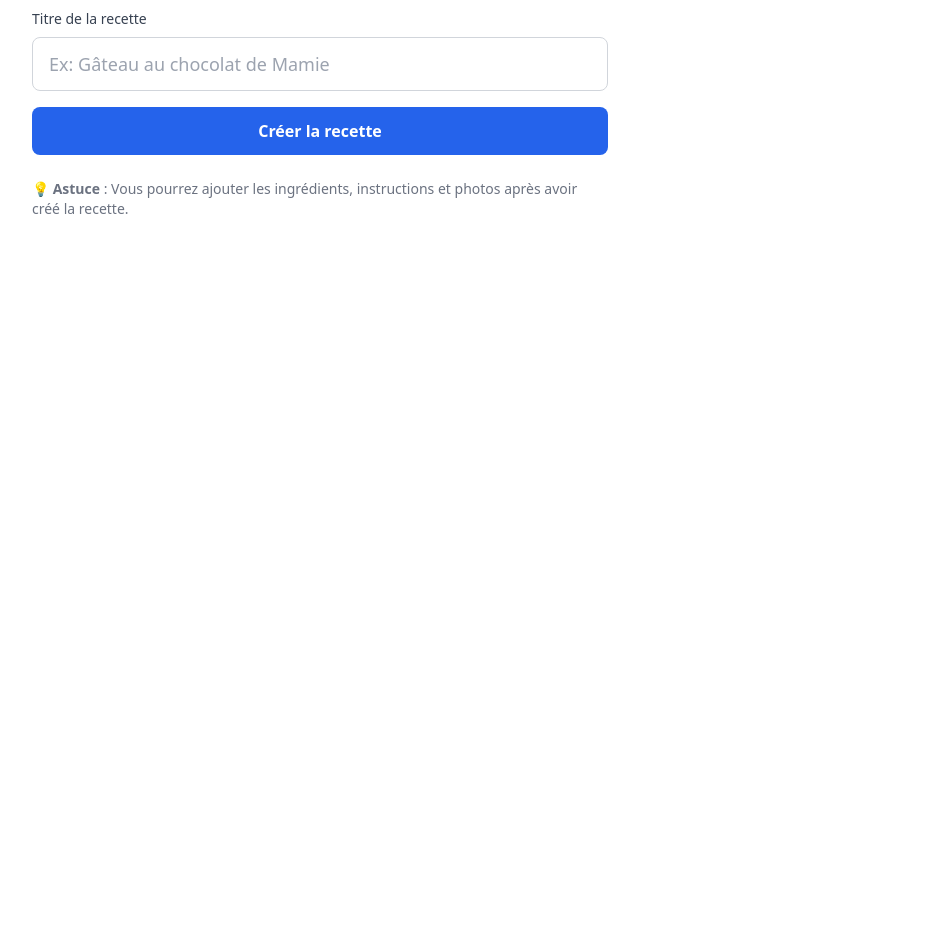
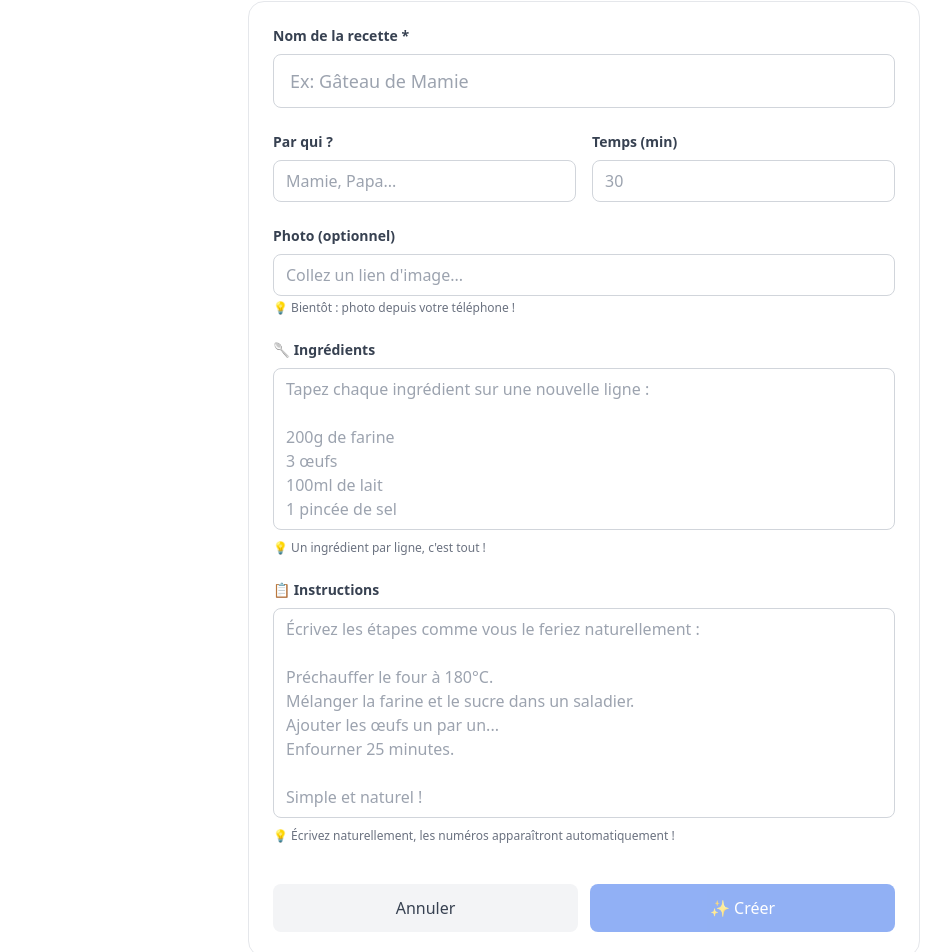
Before and after one commit to oliviertgpls-tech/Fdt-2, a Next.js app: page /add in a window 1280 px wide. Shown: the part 168-1120 px from the top of the page, without its empty margins (56-1007 px from the left). Before the commit the page ends 800 px from the top, so only its background shows below. Built offline with nearby package versions, Linux system fonts and the light colour scheme.

Commit message:
"Simplify add recipe form - ultra UX friendly"

```diff
--- a/app/(tabs)/add/page.tsx
+++ b/app/(tabs)/add/page.tsx
@@ -1,60 +1,218 @@
 "use client";
 
-import { useState, FormEvent } from "react";
+import { useState } from "react";
 import { useRouter } from "next/navigation";
 import { useRecipes } from "@/contexts/RecipesProvider";
+import type { Recipe } from "@/lib/types";
 
-export default function AddPage() {
+interface SimpleRecipeFormProps {
+  recipeId?: string; // Si présent, on édite
+}
+
+export default function SimpleRecipeForm({ recipeId }: SimpleRecipeFormProps) {
   const router = useRouter();
-  const { addRecipe } = useRecipes();
-  const [title, setTitle] = useState("");
+  const { recipes, addRecipe, updateRecipe } = useRecipes();
 
-  function onSubmit(e: FormEvent) {
-    e.preventDefault();
-    const t = title.trim();
-    if (!t) return;
+  // Recette existante si édition
+  const existingRecipe = recipeId ? recipes.find(r => r.id === recipeId) : null;
+  const isEditing = !!existingRecipe;
 
-    addRecipe(t);
-    setTitle("");
-    router.push("/(tabs)/recipes");
-  }
+  // État ultra-simple
+  const [title, setTitle] = useState(existingRecipe?.title || "");
+  const [author, setAuthor] = useState(existingRecipe?.author || "");
+  const [prepMinutes, setPrepMinutes] = useState(existingRecipe?.prepMinutes?.toString() || "");
+  const [ingredients, setIngredients] = useState(
+    existingRecipe?.ingredients.join("\n") || ""
+  );
+  const [steps, setSteps] = useState(existingRecipe?.steps || "");
+  const [imageUrl, setImageUrl] = useState(existingRecipe?.imageUrl || "");
+
+  const [isSaving, setIsSaving] = useState(false);
+
+  const handleSave = async () => {
+    if (!title.trim()) {
+      alert("Le titre est obligatoire !");
+      return;
+    }
+
+    setIsSaving(true);
+
+    try {
+      const recipeData: Omit<Recipe, 'id' | 'createdAt'> = {
+        title: title.trim(),
+        author: author.trim() || undefined,
+        prepMinutes: prepMinutes ? parseInt(prepMinutes) : undefined,
+        imageUrl: imageUrl.trim() || undefined,
+        // Transformer le textarea en array (1 ligne = 1 ingrédient)
+        ingredients: ingredients
+          .split('\n')
+          .map(line => line.trim())
+          .filter(line => line !== ""),
+        steps: steps.trim(),
+        updatedAt: Date.now()
+      };
+
+      if (isEditing && existingRecipe) {
+        updateRecipe(existingRecipe.id, recipeData);
+      } else {
+        addRecipe(recipeData);
+      }
+
+      router.push("/(tabs)/recipes");
+    } catch (error) {
+      alert("Erreur lors de la sauvegarde !");
+    } finally {
+      setIsSaving(false);
+    }
+  };
 
   return (
-    <div className="max-w-xl space-y-6">
-      <div>
-        <h1 className="text-3xl font-bold text-gray-900">✨ Nouvelle Recette</h1>
-        <p className="text-gray-600 mt-2">
-          Commencez par donner un nom à votre recette
+    <div className="max-w-2xl mx-auto space-y-6">
+      {/* En-tête simple */}
+      <div className="text-center space-y-2">
+        <h1 className="text-2xl font-bold text-gray-900">
+          {isEditing ? "✏️ Modifier" : "✨ Nouvelle recette"}
+        </h1>
+        <p className="text-gray-600 text-sm">
+          Remplissez les champs essentiels
         </p>
       </div>
 
-      <form onSubmit={onSubmit} className="space-y-4">
+      <div className="bg-white rounded-xl border border-gray-200 p-6 space-y-6">
+
+        {/* Titre - OBLIGATOIRE */}
         <div>
-          <label htmlFor="title" className="block text-sm font-medium text-gray-700 mb-2">
-            Titre de la recette
+          <label className="block text-sm font-semibold text-gray-700 mb-2">
+            Nom de la recette *
           </label>
           <input
-            id="title"
             type="text"
-            className="w-full rounded-lg border border-gray-300 px-4 py-3 text-lg focus:border-blue-500 focus:outline-none focus:ring-2 focus:ring-blue-200"
-            placeholder="Ex: Gâteau au chocolat de Mamie"
             value={title}
             onChange={(e) => setTitle(e.target.value)}
+            className="w-full rounded-lg border border-gray-300 px-4 py-3 text-lg focus:border-blue-500 focus:ring-2 focus:ring-blue-200 focus:outline-none"
+            placeholder="Ex: Gâteau de Mamie"
             required
           />
         </div>
 
-        <button
-          type="submit"
-          className="w-full rounded-lg bg-blue-600 px-6 py-3 text-white font-semibold hover:bg-blue-700 focus:outline-none focus:ring-2 focus:ring-blue-500 focus:ring-offset-2 transition-colors"
-          disabled={!title.trim()}
-        >
-          Créer la recette
-        </button>
-      </form>
+        {/* Rangée rapide : Auteur + Temps */}
+        <div className="grid grid-cols-2 gap-4">
+          <div>
+            <label className="block text-sm font-semibold text-gray-700 mb-2">
+              Par qui ?
+            </label>
+            <input
+              type="text"
+              value={author}
+              onChange={(e) => setAuthor(e.target.value)}
+              className="w-full rounded-lg border border-gray-300 px-3 py-2 focus:border-blue-500 focus:ring-1 focus:ring-blue-200 focus:outline-none"
+              placeholder="Mamie, Papa..."
+            />
+          </div>
+          <div>
+            <label className="block text-sm font-semibold text-gray-700 mb-2">
+              Temps (min)
+            </label>
+            <input
+              type="number"
+              min="1"
+              max="999"
+              value={prepMinutes}
+              onChange={(e) => setPrepMinutes(e.target.value)}
+              className="w-full rounded-lg border border-gray-300 px-3 py-2 focus:border-blue-500 focus:ring-1 focus:ring-blue-200 focus:outline-none"
+              placeholder="30"
+            />
+          </div>
+        </div>
 
-      <div className="text-sm text-gray-500">
-        💡 <strong>Astuce</strong> : Vous pourrez ajouter les ingrédients, instructions et photos après avoir créé la recette.
+        {/* Photo (optionnel) */}
+        <div>
+          <label className="block text-sm font-semibold text-gray-700 mb-2">
+            Photo (optionnel)
+          </label>
+          <input
+            type="url"
+            value={imageUrl}
+            onChange={(e) => setImageUrl(e.target.value)}
+            className="w-full rounded-lg border border-gray-300 px-3 py-2 focus:border-blue-500 focus:ring-1 focus:ring-blue-200 focus:outline-none"
+            placeholder="Collez un lien d'image..."
+          />
+          <p className="text-xs text-gray-500 mt-1">
+            💡 Bientôt : photo depuis votre téléphone !
+          </p>
+        </div>
+
+        {/* Ingrédients - SIMPLE textarea */}
+        <div>
+          <label className="block text-sm font-semibold text-gray-700 mb-2">
+            🥄 Ingrédients
+          </label>
+          <textarea
+            rows={6}
+            value={ingredients}
+            onChange={(e) => setIngredients(e.target.value)}
+            className="w-full rounded-lg border border-gray-300 px-3 py-2 focus:border-blue-500 focus:ring-1 focus:ring-blue-200 focus:outline-none resize-none"
+            placeholder="Tapez chaque ingrédient sur une nouvelle ligne :
+
+200g de farine
+3 œufs
+100ml de lait
+1 pincée de sel"
+          />
+          <p className="text-xs text-gray-500 mt-1">
+            💡 Un ingrédient par ligne, c'est tout !
+          </p>
+        </div>
+
+        {/* Étapes - SIMPLE textarea */}
+        <div>
+          <label className="block text-sm font-semibold text-gray-700 mb-2">
+            📋 Instructions
+          </label>
+          <textarea
+            rows={8}
+            value={steps}
+            onChange={(e) => setSteps(e.target.value)}
+            className="w-full rounded-lg border border-gray-300 px-3 py-2 focus:border-blue-500 focus:ring-1 focus:ring-blue-200 focus:outline-none resize-none"
+            placeholder="Écrivez les étapes comme vous le feriez naturellement :
+
+Préchauffer le four à 180°C.
+Mélanger la farine et le sucre dans un saladier.
+Ajouter les œufs un par un...
+Enfourner 25 minutes.
+
+Simple et naturel !"
+          />
+          <p className="text-xs text-gray-500 mt-1">
+            💡 Écrivez naturellement, les numéros apparaîtront automatiquement !
+          </p>
+        </div>
+
+        {/* Actions */}
+        <div className="flex gap-3 pt-4">
+          <button
+            type="button"
+            onClick={() => router.back()}
+            className="flex-1 bg-gray-100 text-gray-700 py-3 rounded-lg font-medium hover:bg-gray-200 transition-colors"
+          >
+            Annuler
+          </button>
+          <button
+            type="button"
+            onClick={handleSave}
+            disabled={isSaving || !title.trim()}
+            className="flex-1 bg-blue-600 text-white py-3 rounded-lg font-medium hover:bg-blue-700 disabled:opacity-50 transition-colors"
+          >
+            {isSaving ? "⏳ Sauvegarde..." : (isEditing ? "💾 Sauvegarder" : "✨ Créer")}
+          </button>
+        </div>
+      </div>
+
+      {/* Prochainement */}
+      <div className="text-center p-4 bg-blue-50 rounded-lg border border-blue-200">
+        <p className="text-sm text-blue-800">
+          🚀 <strong>Bientôt disponible</strong> : Créer une recette en prenant une photo !
+        </p>
       </div>
     </div>
   );
```
